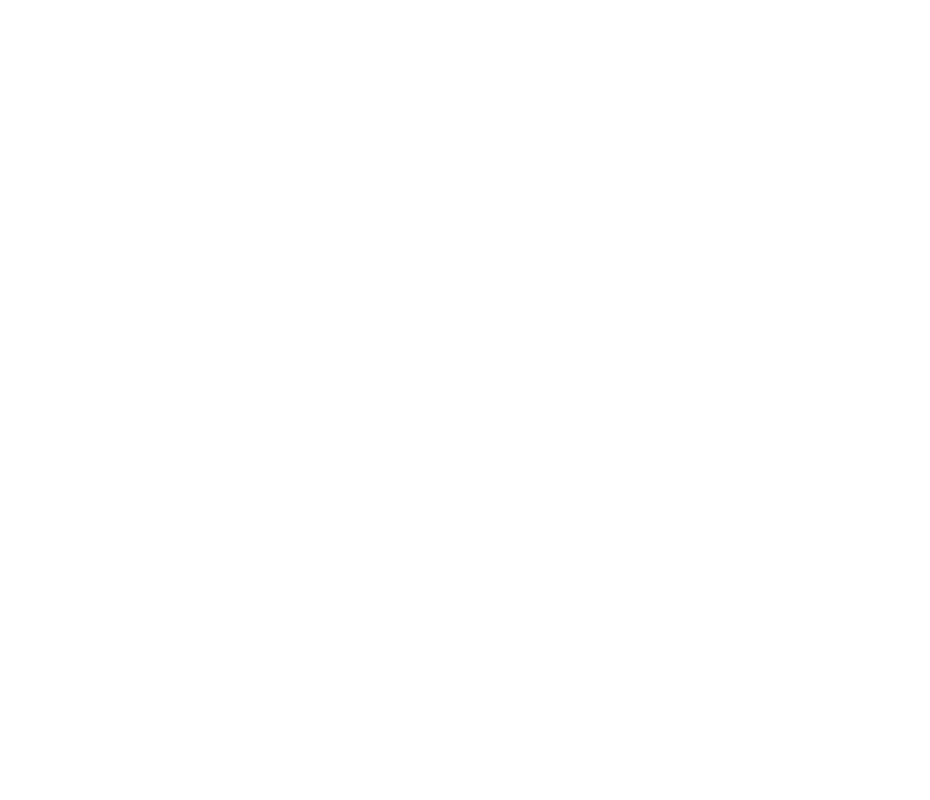
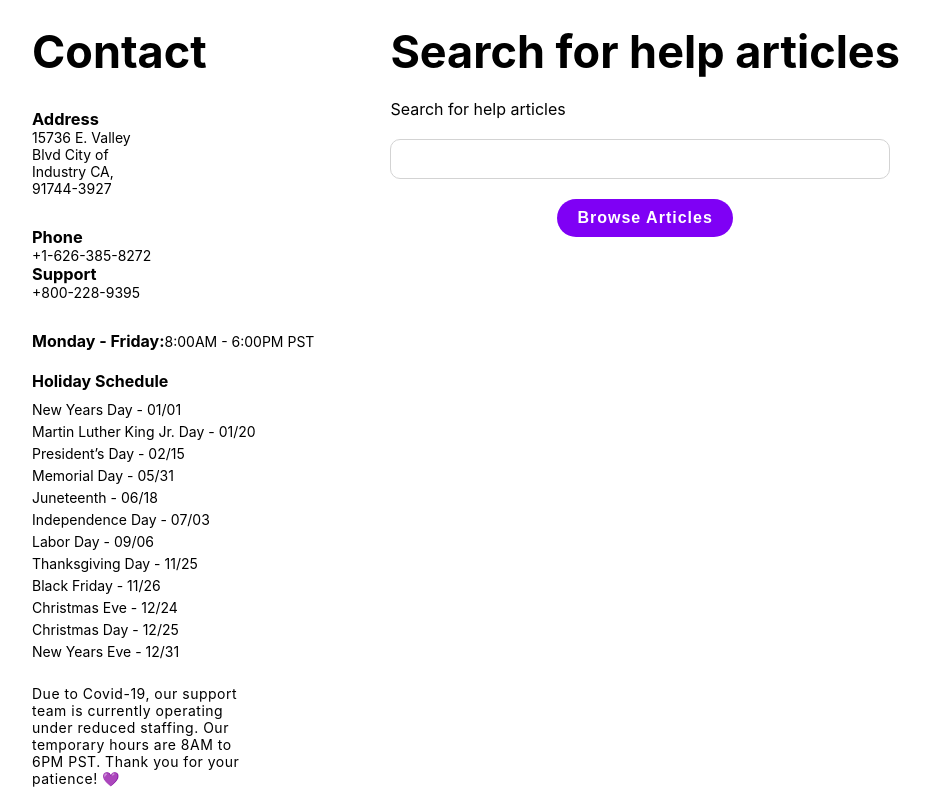
Before and after one commit to CJimenez-O/nzxt-clone, a React (Create React App) app: page /support in a window 1280 px wide. Shown: the part 580-1380 px from the top of the page, without its empty margins (160-1090 px from the left). Before the commit the page ends 800 px from the top, so only its background shows below. Built offline with nearby package versions, Linux system fonts and the light colour scheme.

Commit message:
created and started on support page hero and contact/ search section

```diff
--- a/src/App.js
+++ b/src/App.js
@@ -13,6 +13,7 @@
 import CartSideBar from "./components/CartSideBar";
 import Company from "./pages/Company";
 import Software from "./pages/Software";
+import Support from "./pages/Support";
 import MailingForm from "./components/mailingListForm";
 
 function App() {
@@ -40,6 +41,9 @@
 					<Route exact path="/company">
 						<Company />
 					</Route>
+					<Route exact path="/support">
+						<Support />
+					</Route>
 				</Switch>
 			</BrowserRouter>
 		</AuthWrapper>
--- /dev/null
+++ b/src/pages/Support.js
@@ -0,0 +1,221 @@
+import React from "react";
+import styled from "styled-components";
+import { Link } from "react-router-dom";
+import Footer from "../components/Footer";
+
+function Support() {
+	return (
+		<SupportContainer>
+			<div className="support-hero">
+				<div className="support-hero-text">
+					<h1>Support</h1>
+					<p>Find additional customer support articles and FAQ.</p>
+				</div>
+				<div>
+					<img
+						className="support-hero-image"
+						src="https://nzxt.com/assets/cms/34299/1619745249-customer-support-2x.png?auto=format&dpr=2&fit=max&fm=webp&h=540&w=540"
+					></img>
+				</div>
+			</div>
+			<div className="support-wrapper">
+				<div className="support">
+					<div className="contact">
+						<div className="contact-info">
+							<h3 className="support-header-title">Contact</h3>
+							<div className="hq">
+								<h3>Address</h3>
+								<p>15736 E. Valley Blvd City of Industry CA, 91744-3927</p>
+							</div>
+							<div className="phone">
+								<h3>Phone</h3>
+								<p>+1-626-385-8272</p>
+								<h3>Support</h3>
+								<p>+800-228-9395</p>
+							</div>
+						</div>
+						<div className="hours">
+							<div className="daily-hours">
+								<h3 className="daily-hrs-title">
+									Monday - Friday:
+									<span className="daily-hrs-details">8:00AM - 6:00PM PST</span>
+								</h3>
+							</div>
+							<div className="holidays">
+								<h3 className="holiday-title">Holiday Schedule</h3>
+								<ul className="holiday-list">
+									<li>New Years Day - 01/01</li>
+									<li>Martin Luther King Jr. Day - 01/20</li>
+									<li>President’s Day - 02/15</li>
+									<li>Memorial Day - 05/31</li>
+									<li>Juneteenth - 06/18</li>
+									<li>Independence Day - 07/03</li>
+									<li>Labor Day - 09/06</li>
+									<li>Thanksgiving Day - 11/25</li>
+									<li>Black Friday - 11/26</li>
+									<li>Christmas Eve - 12/24</li>
+									<li>Christmas Day - 12/25</li>
+									<li>New Years Eve - 12/31</li>
+								</ul>
+								<p className="thanks">
+									Due to Covid-19, our support team is currently operating under
+									reduced staffing. Our temporary hours are 8AM to 6PM PST.
+									Thank you for your patience! 💜
+								</p>
+							</div>
+						</div>
+					</div>
+					<div className="support-search">
+						<div>
+							<h2 className="search-title">Search for help articles</h2>
+							<p className="search-details">Search for help articles</p>
+							<input type="text" className="search-input"></input>
+						</div>
+						<div className="search-button-div">
+							<button className="search-button">Browse Articles</button>
+						</div>
+					</div>
+				</div>
+			</div>
+			<Footer />
+		</SupportContainer>
+	);
+}
+
+const SupportContainer = styled.div`
+	padding-top: 200px;
+	.support-hero {
+		display: flex;
+		gap: 50px;
+		align-items: center;
+		justify-content: center;
+		width: 80%;
+		margin-right: 10%;
+		margin-left: 10%;
+		background-color: #f2f3f5;
+
+		border-radius: 10px;
+		margin-bottom: 50px;
+	}
+
+	.support-hero-text h1 {
+		font-size: 5rem;
+		margin-bottom: 20px;
+	}
+
+	.support-hero-image {
+		height: 300px;
+	}
+
+	/* support contact */
+
+	.support-wrapper {
+		margin-left: 15%;
+		margin-right: 15%;
+		margin-bottom: 50px;
+		width: 70%;
+	}
+
+	.support-header-title {
+		font-size: 45px;
+		margin-bottom: 30px;
+		margin-top: 50px;
+	}
+
+	.support {
+		display: flex;
+	}
+
+	.contact {
+		width: 40%;
+	}
+
+	.contact-info {
+		margin-bottom: 30px;
+	}
+
+	.hq {
+		width: 35%;
+		margin-bottom: 30px;
+		font-size: 14px;
+	}
+
+	.phone {
+		font-size: 14px;
+	}
+
+	.daily-hrs-title {
+		margin-bottom: 20px;
+		font-size: 16px;
+	}
+
+	.daily-hrs-details {
+		font-weight: 400;
+		font-size: 14px;
+	}
+
+	.holiday-title {
+		margin-bottom: 10px;
+		font-size: 16px;
+	}
+
+	.holiday-list {
+		margin-bottom: 20px;
+	}
+	.holiday-list li {
+		list-style: none;
+		padding-bottom: 5px;
+		font-size: 14px;
+	}
+
+	.thanks {
+		font-size: 14px;
+		letter-spacing: 0.5px;
+		width: 60%;
+	}
+
+	.support-search {
+		margin-top: 50px;
+	}
+
+	.search-title {
+		font-size: 45px;
+		margin-bottom: 20px;
+	}
+	.search-input {
+		width: 500px;
+		font-size: 16px;
+		border-radius: 10px;
+		border: 1px solid lightgray;
+		margin-top: 20px;
+		margin-bottom: 20px;
+	}
+
+	input[type="text"] {
+		padding-top: 10px;
+		padding-bottom: 10px;
+		padding-left: 10px;
+		letter-spacing: 1px;
+	}
+	.search-button-div {
+		align-items: center;
+		justify-content: center;
+		text-align: center;
+	}
+
+	.search-button {
+		padding-top: 10px;
+		padding-bottom: 10px;
+		padding-right: 20px;
+		padding-left: 20px;
+		border-radius: 20px;
+		border: none;
+		font-size: 16px;
+		font-weight: 600;
+		letter-spacing: 1px;
+		background-color: #7f00f5;
+		color: white;
+	}
+`;
+
+export default Support;
```
